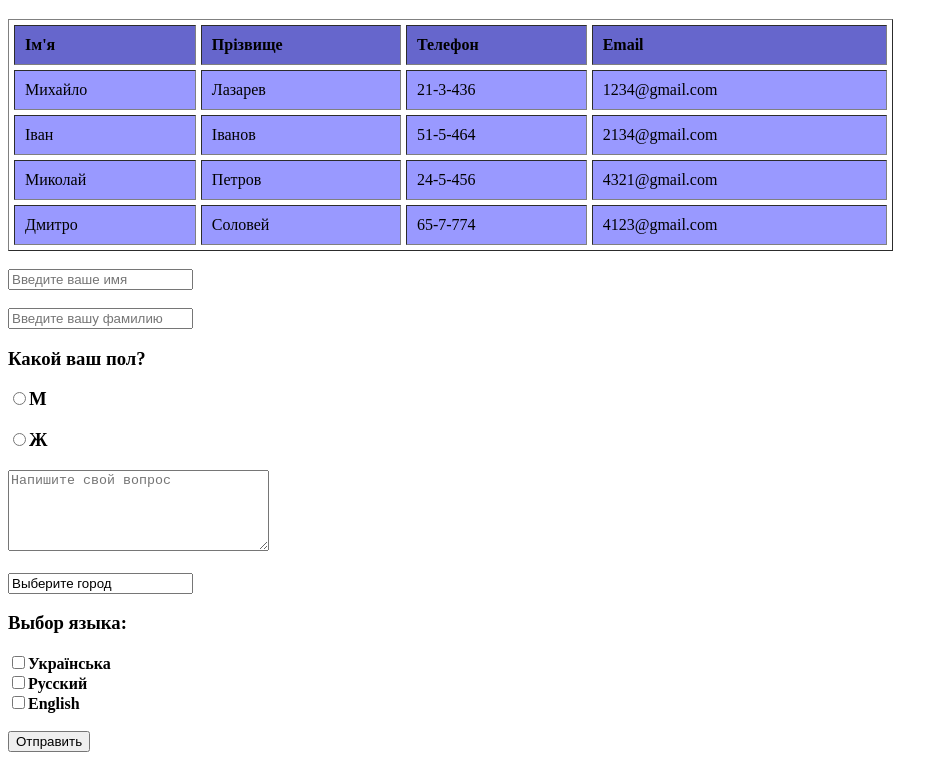
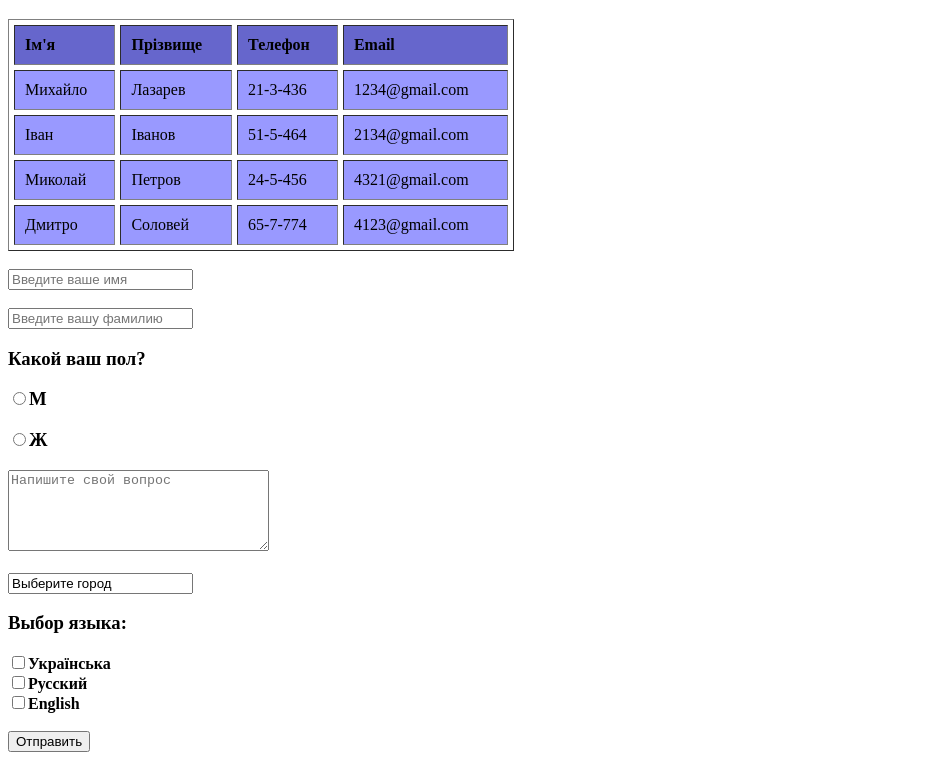
Before and after one commit to Sofiya108/homework2, a plain HTML site: page index.html in a window 1280 px wide. Shown: the part 61-821 px from the top of the page, without its empty margins (0-948 px from the left). Drawn offline with Linux system fonts and the light colour scheme.

Commit message:
Update index.html
2 commit

```diff
--- a/index.html
+++ b/index.html
@@ -8,7 +8,7 @@
 	</head>
 	<body>
 		<h1> Домашне завдання до уроку - 3</h1>
-		<table cellspacing="5" cellpadding="10" border="1" width="70%">
+		<table cellspacing="5" cellpadding="10" border="1" width="40%">
 			<thead align ="left" bgcolor="#6666cc">
 				<tr>
 					<th>Ім'я</th>
```
